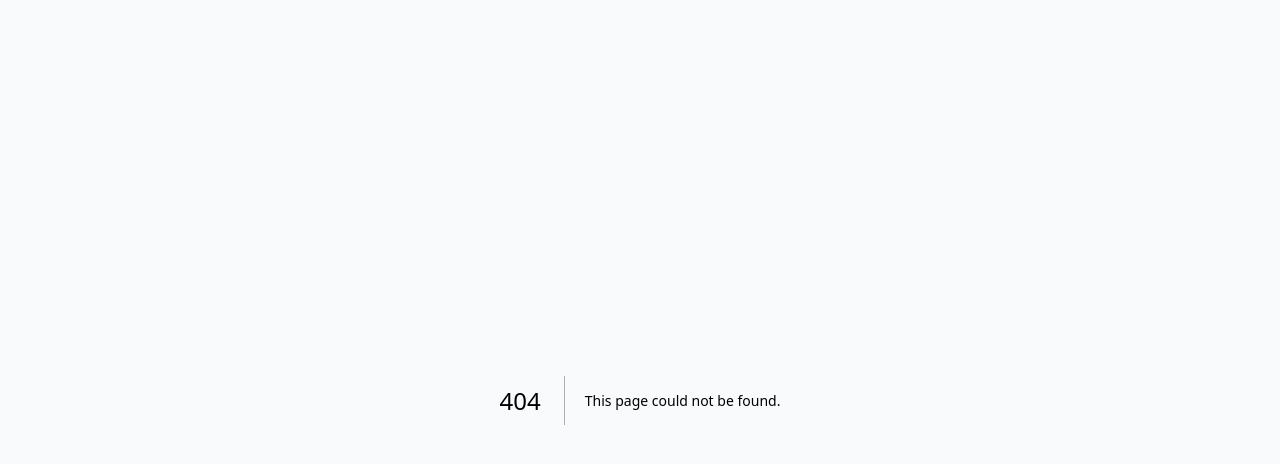
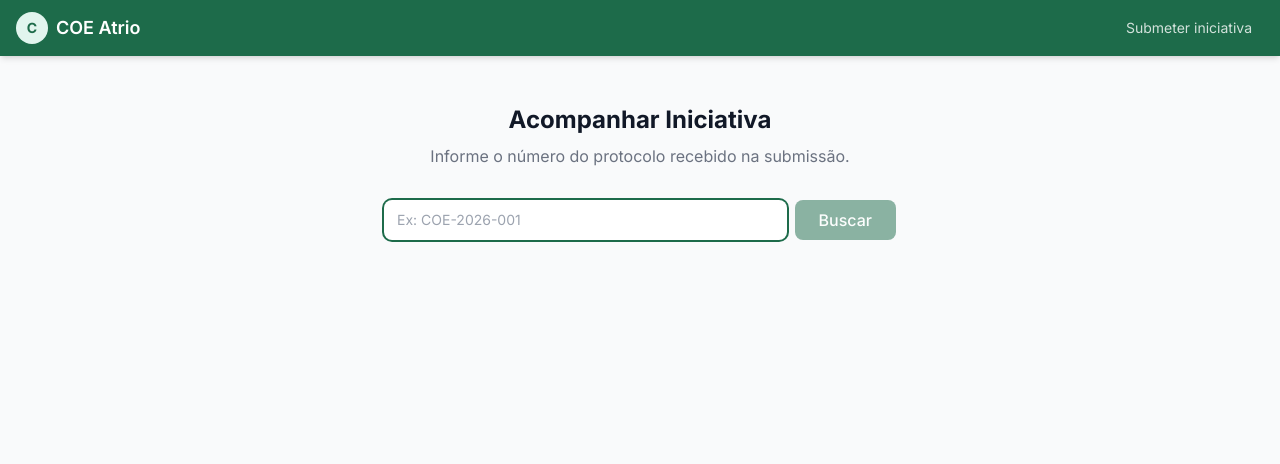
Before and after one commit to amandaturmina/coe-iniciativasv1, a Next.js app: page /acompanhar in a window 1280 px wide. Before the commit this address had no page. Shown: the top 464 px of the page. Built offline with nearby package versions, Linux system fonts and the light colour scheme; no server answers.

Commit message:
login por senha, formulario publico, pagina acompanhar

```diff
--- /dev/null
+++ b/src/app/acompanhar/page.tsx
@@ -0,0 +1,169 @@
+'use client'
+
+import { useState, useEffect } from 'react'
+import { useSearchParams } from 'next/navigation'
+import Link from 'next/link'
+import { createClient } from '@/lib/supabase/client'
+
+const STATUS_INFO: Record<string, { label: string; cor: string; descricao: string }> = {
+  recebida: {
+    label: 'Recebida',
+    cor: 'bg-blue-100 text-blue-800 border-blue-200',
+    descricao: 'Sua iniciativa foi recebida pela equipe COE e está na fila de análise.',
+  },
+  em_analise: {
+    label: 'Em análise',
+    cor: 'bg-yellow-100 text-yellow-800 border-yellow-200',
+    descricao: 'Nossa equipe está avaliando sua iniciativa.',
+  },
+  aprovada: {
+    label: 'Aprovada',
+    cor: 'bg-green-100 text-green-800 border-green-200',
+    descricao: 'Parabéns! Sua iniciativa foi aprovada pelo COE.',
+  },
+  recusada: {
+    label: 'Recusada',
+    cor: 'bg-red-100 text-red-800 border-red-200',
+    descricao: 'Sua iniciativa não foi aprovada neste ciclo. Entre em contato com o COE para mais detalhes.',
+  },
+}
+
+interface Iniciativa {
+  protocolo: string
+  titulo: string
+  status: string
+  created_at: string
+}
+
+export default function AcompanharPage() {
+  const searchParams = useSearchParams()
+  const [protocolo, setProtocolo] = useState(searchParams.get('protocolo') ?? '')
+  const [buscando, setBuscando] = useState(false)
+  const [iniciativa, setIniciativa] = useState<Iniciativa | null>(null)
+  const [naoEncontrado, setNaoEncontrado] = useState(false)
+
+  const supabase = createClient()
+
+  async function buscar(e?: React.FormEvent) {
+    e?.preventDefault()
+    if (!protocolo.trim()) return
+    setBuscando(true)
+    setIniciativa(null)
+    setNaoEncontrado(false)
+
+    const { data } = await supabase
+      .from('iniciativas')
+      .select('protocolo, titulo, status, created_at')
+      .ilike('protocolo', protocolo.trim())
+      .maybeSingle()
+
+    if (data) {
+      setIniciativa(data)
+    } else {
+      setNaoEncontrado(true)
+    }
+    setBuscando(false)
+  }
+
+  useEffect(() => {
+    if (searchParams.get('protocolo')) buscar()
+  }, [])
+
+  const statusInfo = iniciativa ? (STATUS_INFO[iniciativa.status] ?? {
+    label: iniciativa.status,
+    cor: 'bg-gray-100 text-gray-800 border-gray-200',
+    descricao: '',
+  }) : null
+
+  return (
+    <div className="min-h-screen flex flex-col">
+      <header className="bg-atrio text-white shadow-md">
+        <div className="max-w-7xl mx-auto px-4 py-3 flex items-center justify-between">
+          <div className="flex items-center gap-2">
+            <div className="w-8 h-8 bg-atrio-light rounded-full flex items-center justify-center">
+              <span className="text-atrio font-bold text-sm">C</span>
+            </div>
+            <span className="font-semibold text-lg">COE Atrio</span>
+          </div>
+          <Link
+            href="/submeter"
+            className="text-sm text-white/80 hover:text-white px-3 py-1.5 rounded-lg hover:bg-white/10 transition-colors"
+          >
+            Submeter iniciativa
+          </Link>
+        </div>
+      </header>
+
+      <main className="flex-1 flex items-start justify-center px-4 py-12">
+        <div className="w-full max-w-lg">
+          <div className="text-center mb-8">
+            <h1 className="text-2xl font-bold text-gray-900">Acompanhar Iniciativa</h1>
+            <p className="text-gray-500 mt-2">
+              Informe o número do protocolo recebido na submissão.
+            </p>
+          </div>
+
+          <form onSubmit={buscar} className="flex gap-2 mb-8">
+            <input
+              type="text"
+              value={protocolo}
+              onChange={e => setProtocolo(e.target.value)}
+              className="input-base flex-1"
+              placeholder="Ex: COE-2026-001"
+              autoFocus
+            />
+            <button
+              type="submit"
+              disabled={buscando || !protocolo.trim()}
+              className="btn-primary px-6"
+            >
+              {buscando ? 'Buscando...' : 'Buscar'}
+            </button>
+          </form>
+
+          {naoEncontrado && (
+            <div className="bg-gray-50 border border-gray-200 rounded-xl p-6 text-center">
+              <p className="text-gray-600 font-medium">Protocolo não encontrado.</p>
+              <p className="text-gray-400 text-sm mt-1">Verifique o número e tente novamente.</p>
+            </div>
+          )}
+
+          {iniciativa && statusInfo && (
+            <div className="bg-white border border-gray-200 rounded-xl shadow-sm overflow-hidden">
+              <div className="p-6 border-b border-gray-100">
+                <p className="text-xs text-gray-400 uppercase tracking-wide mb-1">Protocolo</p>
+                <p className="text-xl font-bold text-atrio">{iniciativa.protocolo}</p>
+              </div>
+
+              <div className="p-6 space-y-4">
+                <div>
+                  <p className="text-xs text-gray-400 uppercase tracking-wide mb-1">Iniciativa</p>
+                  <p className="font-medium text-gray-900">{iniciativa.titulo}</p>
+                </div>
+
+                <div>
+                  <p className="text-xs text-gray-400 uppercase tracking-wide mb-2">Status</p>
+                  <span className={`inline-block border rounded-full px-4 py-1.5 text-sm font-semibold ${statusInfo.cor}`}>
+                    {statusInfo.label}
+                  </span>
+                  {statusInfo.descricao && (
+                    <p className="text-gray-500 text-sm mt-2">{statusInfo.descricao}</p>
+                  )}
+                </div>
+
+                <div>
+                  <p className="text-xs text-gray-400 uppercase tracking-wide mb-1">Submetida em</p>
+                  <p className="text-gray-600 text-sm">
+                    {new Date(iniciativa.created_at).toLocaleDateString('pt-BR', {
+                      day: '2-digit', month: 'long', year: 'numeric',
+                    })}
+                  </p>
+                </div>
+              </div>
+            </div>
+          )}
+        </div>
+      </main>
+    </div>
+  )
+}
--- a/src/app/api/iniciativas/route.ts
+++ b/src/app/api/iniciativas/route.ts
@@ -5,9 +5,10 @@ import { gerarProtocolo } from '@/lib/gerarProtocolo'
 import { calcularScore } from '@/lib/calcularScore'
 
 export async function POST(req: NextRequest) {
-  const supabase = createClient()
-  const { data: { user } } = await supabase.auth.getUser()
-  if (!user) return NextResponse.json({ erro: 'Não autorizado' }, { status: 401 })
+  const serviceClient = createServiceClient(
+    process.env.NEXT_PUBLIC_SUPABASE_URL!,
+    process.env.SUPABASE_SERVICE_ROLE_KEY!
+  )
 
   try {
     const formData = await req.formData()
@@ -16,7 +17,7 @@ export async function POST(req: NextRequest) {
     const arquivos = formData.getAll('anexos') as File[]
 
     // Contar iniciativas para gerar protocolo
-    const { count } = await supabase
+    const { count } = await serviceClient
       .from('iniciativas')
       .select('*', { count: 'exact', head: true })
 
@@ -30,7 +31,7 @@ export async function POST(req: NextRequest) {
     })
 
     // Inserir iniciativa
-    const { data: iniciativa, error } = await supabase
+    const { data: iniciativa, error } = await serviceClient
       .from('iniciativas')
       .insert({
         protocolo,
@@ -55,7 +56,7 @@ export async function POST(req: NextRequest) {
         terceiros: dadosRaw.terceiros,
         riscos: riscosRaw.filter((r: { descricao: string }) => r.descricao),
         eap: dadosRaw.eap,
-        submetido_por: user.id,
+        submetido_por: null,
         score,
         status: 'Recebida',
       })
@@ -67,10 +68,6 @@ export async function POST(req: NextRequest) {
     // Upload de anexos
     const anexosPaths: string[] = []
     if (arquivos.length > 0) {
-      const serviceClient = createServiceClient(
-        process.env.NEXT_PUBLIC_SUPABASE_URL!,
-        process.env.SUPABASE_SERVICE_ROLE_KEY!
-      )
       for (const arquivo of arquivos) {
         const buffer = Buffer.from(await arquivo.arrayBuffer())
         const path = `iniciativas/${protocolo}/anexos/${arquivo.name}`
--- a/src/app/login/page.tsx
+++ b/src/app/login/page.tsx
@@ -1,11 +1,13 @@
 'use client'
 
 import { useState } from 'react'
+import { useRouter } from 'next/navigation'
 import { createClient } from '@/lib/supabase/client'
 
 export default function LoginPage() {
+  const router = useRouter()
   const [email, setEmail] = useState('')
-  const [enviado, setEnviado] = useState(false)
+  const [senha, setSenha] = useState('')
   const [carregando, setCarregando] = useState(false)
   const [erro, setErro] = useState('')
 
@@ -16,17 +18,12 @@ export default function LoginPage() {
     setCarregando(true)
     setErro('')
 
-    const { error } = await supabase.auth.signInWithOtp({
-      email,
-      options: {
-        emailRedirectTo: `${window.location.origin}/auth/callback`,
-      },
-    })
+    const { error } = await supabase.auth.signInWithPassword({ email, password: senha })
 
     if (error) {
-      setErro('Erro ao enviar o link. Verifique o e-mail e tente novamente.')
+      setErro('E-mail ou senha incorretos.')
     } else {
-      setEnviado(true)
+      router.push('/dashboard')
     }
     setCarregando(false)
   }
@@ -34,7 +31,6 @@ export default function LoginPage() {
   return (
     <div className="min-h-screen flex items-center justify-center bg-gradient-to-br from-atrio to-atrio-dark p-4">
       <div className="bg-white rounded-2xl shadow-2xl w-full max-w-md p-8">
-        {/* Logo/header */}
         <div className="text-center mb-8">
           <div className="inline-flex items-center justify-center w-16 h-16 bg-atrio-light rounded-full mb-4">
             <svg width="32" height="32" viewBox="0 0 32 32" fill="none">
@@ -43,41 +39,12 @@ export default function LoginPage() {
             </svg>
           </div>
           <h1 className="text-2xl font-bold text-gray-900">COE Atrio</h1>
-          <p className="text-sm text-gray-500 mt-1">Sistema de Gestão de Iniciativas</p>
+          <p className="text-sm text-gray-500 mt-1">Acesso exclusivo para gestores e liderança</p>
         </div>
 
-        {enviado ? (
-          <div className="text-center">
-            <div className="w-16 h-16 bg-green-100 rounded-full flex items-center justify-center mx-auto mb-4">
-              <svg className="w-8 h-8 text-green-600" fill="none" viewBox="0 0 24 24" stroke="currentColor">
-                <path strokeLinecap="round" strokeLinejoin="round" strokeWidth={2} d="M3 8l7.89 5.26a2 2 0 002.22 0L21 8M5 19h14a2 2 0 002-2V7a2 2 0 00-2-2H5a2 2 0 00-2 2v10a2 2 0 002 2z" />
-              </svg>
-            </div>
-            <h2 className="text-lg font-semibold text-gray-900 mb-2">Verifique seu e-mail</h2>
-            <p className="text-gray-500 text-sm">
-              Enviamos um link de acesso para <strong>{email}</strong>.<br/>
-              Clique no link para entrar no sistema.
-            </p>
-            <button
-              onClick={() => { setEnviado(false); setEmail('') }}
-              className="mt-6 text-sm text-atrio hover:underline"
-            >
-              Usar outro e-mail
-            </button>
-          </div>
-        ) : (
         <form onSubmit={handleSubmit}>
-            <div className="mb-6">
-              <h2 className="text-lg font-semibold text-gray-900 mb-1">Entrar no sistema</h2>
-              <p className="text-sm text-gray-500">
-                Informe seu e-mail corporativo para receber o link de acesso.
-              </p>
-            </div>
-
           <div className="mb-4">
-              <label htmlFor="email" className="label-base">
-                E-mail corporativo
-              </label>
+            <label htmlFor="email" className="label-base">E-mail corporativo</label>
             <input
               id="email"
               type="email"
@@ -90,6 +57,19 @@ export default function LoginPage() {
             />
           </div>
 
+          <div className="mb-4">
+            <label htmlFor="senha" className="label-base">Senha</label>
+            <input
+              id="senha"
+              type="password"
+              value={senha}
+              onChange={e => setSenha(e.target.value)}
+              className="input-base"
+              placeholder="••••••••"
+              required
+            />
+          </div>
+
           {erro && (
             <div className="mb-4 p-3 bg-red-50 border border-red-200 rounded-lg text-sm text-red-700">
               {erro}
@@ -98,13 +78,12 @@ export default function LoginPage() {
 
           <button
             type="submit"
-              disabled={carregando || !email}
+            disabled={carregando || !email || !senha}
             className="btn-primary w-full py-3"
           >
-              {carregando ? 'Enviando...' : 'Enviar link de acesso'}
+            {carregando ? 'Entrando...' : 'Entrar'}
           </button>
         </form>
-        )}
       </div>
     </div>
   )
--- a/src/app/submeter/page.tsx
+++ b/src/app/submeter/page.tsx
@@ -1,15 +1,27 @@
-import { redirect } from 'next/navigation'
-import { createClient } from '@/lib/supabase/server'
-import LayoutProtegido from '@/components/LayoutProtegido'
 import FormularioSubmissao from '@/components/FormularioSubmissao'
+import Link from 'next/link'
 
-export default async function SubmeterPage() {
-  const supabase = createClient()
-  const { data: { user } } = await supabase.auth.getUser()
-  if (!user) redirect('/login')
+export default function SubmeterPage() {
+  return (
+    <div className="min-h-screen flex flex-col">
+      <header className="bg-atrio text-white shadow-md">
+        <div className="max-w-7xl mx-auto px-4 py-3 flex items-center justify-between">
+          <div className="flex items-center gap-2">
+            <div className="w-8 h-8 bg-atrio-light rounded-full flex items-center justify-center">
+              <span className="text-atrio font-bold text-sm">C</span>
+            </div>
+            <span className="font-semibold text-lg">COE Atrio</span>
+          </div>
+          <Link
+            href="/acompanhar"
+            className="text-sm text-white/80 hover:text-white px-3 py-1.5 rounded-lg hover:bg-white/10 transition-colors"
+          >
+            Acompanhar iniciativa
+          </Link>
+        </div>
+      </header>
 
-  return (
-    <LayoutProtegido>
+      <main className="flex-1 max-w-7xl w-full mx-auto px-4 py-6">
         <div className="mb-6">
           <h1 className="text-2xl font-bold text-gray-900">Submeter Nova Iniciativa</h1>
           <p className="text-gray-500 mt-1">
@@ -17,6 +29,7 @@ export default async function SubmeterPage() {
           </p>
         </div>
         <FormularioSubmissao />
-    </LayoutProtegido>
+      </main>
+    </div>
   )
 }
--- a/src/app/submeter/sucesso/page.tsx
+++ b/src/app/submeter/sucesso/page.tsx
@@ -1,5 +1,4 @@
 import Link from 'next/link'
-import LayoutProtegido from '@/components/LayoutProtegido'
 
 interface Props {
   searchParams: { protocolo?: string }
@@ -9,9 +8,18 @@ export default function SucessoPage({ searchParams }: Props) {
   const protocolo = searchParams.protocolo ?? '—'
 
   return (
-    <LayoutProtegido>
-      <div className="max-w-lg mx-auto text-center py-16">
-        {/* Ícone de sucesso */}
+    <div className="min-h-screen flex flex-col">
+      <header className="bg-atrio text-white shadow-md">
+        <div className="max-w-7xl mx-auto px-4 py-3 flex items-center gap-2">
+          <div className="w-8 h-8 bg-atrio-light rounded-full flex items-center justify-center">
+            <span className="text-atrio font-bold text-sm">C</span>
+          </div>
+          <span className="font-semibold text-lg">COE Atrio</span>
+        </div>
+      </header>
+
+      <main className="flex-1 flex items-center justify-center px-4 py-6">
+        <div className="max-w-lg w-full text-center py-16">
           <div className="w-24 h-24 bg-green-100 rounded-full flex items-center justify-center mx-auto mb-6">
             <svg className="w-12 h-12 text-green-600" fill="none" viewBox="0 0 24 24" stroke="currentColor">
               <path strokeLinecap="round" strokeLinejoin="round" strokeWidth={2} d="M5 13l4 4L19 7" />
@@ -22,26 +30,28 @@ export default function SucessoPage({ searchParams }: Props) {
             Iniciativa registrada com sucesso!
           </h1>
 
-        {/* Protocolo em destaque */}
           <div className="bg-atrio-light border-2 border-atrio rounded-xl py-4 px-6 mb-6 inline-block">
-          <p className="text-xs text-atrio font-medium uppercase tracking-wide mb-1">Protocolo</p>
+            <p className="text-xs text-atrio font-medium uppercase tracking-wide mb-1">Seu protocolo</p>
             <p className="text-3xl font-bold text-atrio">{protocolo}</p>
           </div>
 
-        <p className="text-gray-600 mb-8">
-          Você receberá um e-mail de confirmação em breve.
+          <p className="text-gray-600 mb-2">
+            Guarde esse número para acompanhar o status da sua iniciativa.
+          </p>
+          <p className="text-gray-500 text-sm mb-8">
             Nossa equipe retornará em até <strong>10 dias úteis</strong>.
           </p>
 
           <div className="flex flex-col sm:flex-row gap-3 justify-center">
-          <Link href="/submeter" className="btn-primary py-3 px-6">
+            <Link href={`/acompanhar?protocolo=${protocolo}`} className="btn-primary py-3 px-6">
+              Acompanhar esta iniciativa
+            </Link>
+            <Link href="/submeter" className="btn-secondary py-3 px-6">
               Submeter nova iniciativa
-          </Link>
-          <Link href="/dashboard" className="btn-secondary py-3 px-6">
-            Voltar ao início
             </Link>
           </div>
         </div>
-    </LayoutProtegido>
+      </main>
+    </div>
   )
 }
--- a/src/middleware.ts
+++ b/src/middleware.ts
@@ -24,7 +24,11 @@ export async function middleware(request: NextRequest) {
   const { data: { user } } = await supabase.auth.getUser()
 
   const pathname = request.nextUrl.pathname
-  const isPublic = pathname.startsWith('/login') || pathname.startsWith('/auth')
+  const isPublic =
+    pathname.startsWith('/login') ||
+    pathname.startsWith('/auth') ||
+    pathname.startsWith('/submeter') ||
+    pathname.startsWith('/acompanhar')
 
   if (!user && !isPublic) {
     return NextResponse.redirect(new URL('/login', request.url))
```
Lines whose indentation alone changed are shown as unchanged.
